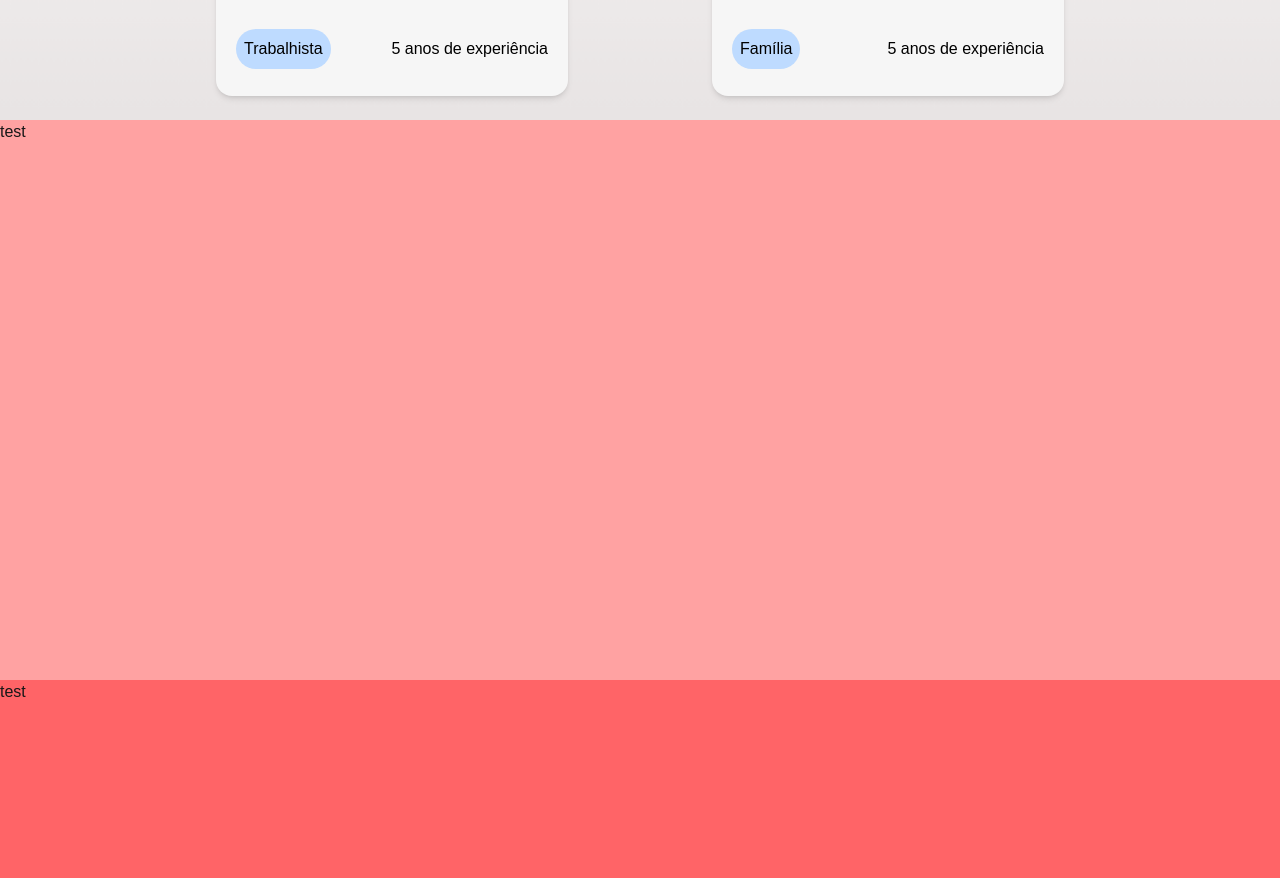
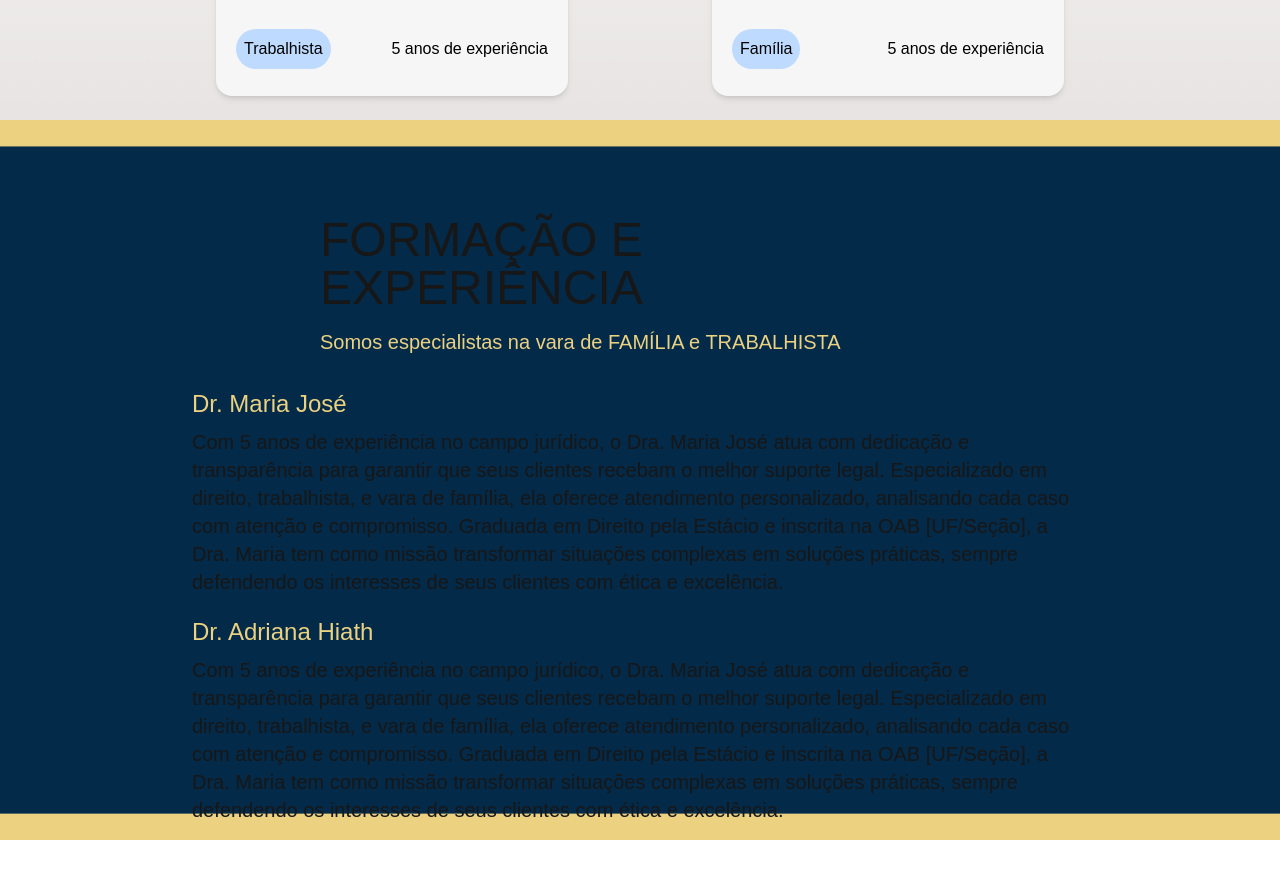
Before and after one commit to DavidSheltonSF/advogados-landing-page, a Next.js app: page / in a window 1280 px wide. Shown: the part 1000-1878 px from the top of the page. Built offline with nearby package versions, Linux system fonts and the light colour scheme.

Commit message:
feat: add whatsapp button to the page and  the description section;  make the page more responsive

```diff
--- a/src/app/page.tsx
+++ b/src/app/page.tsx
@@ -1,6 +1,7 @@
 import Image from "next/image";
 import { PageSection } from "./components/pageSection";
 import { ProfessionalCard } from "./components/professionalCard";
+import { WhatsAppButton } from "./components/whatsappButton";
 
 export default function Home() {
 
@@ -24,18 +25,36 @@ export default function Home() {
   return (
     <div className="flex flex-col">
       <PageSection backgroundImage="/bg-image-logo-with-name.png"/>
-      <PageSection backgroundImage="/bg-image-white.png">
-         <div className="flex items-center justify-center gap-36 w-full h-full">
+      <PageSection backgroundImage="/bg-image-white.png" mobileConfigClasses="max-md:h-[130vh]">
+         <div className="flex max-md:flex-col gap-36 max-md:gap-10 items-center justify-center w-full h-full">
           <ProfessionalCard {...professionals['maria']}/>
           <ProfessionalCard {...professionals['adriana']}/>
          </div>
       </PageSection>
-      <div className="bg-red-300 h-[70vh]">
-        test
-      </div>
-      <div className="bg-red-400 h-[70vh]">
-        test
-      </div>
+      <PageSection backgroundImage="bg-image-blue-with-border.png" mobileConfigClasses="max-[1766px]:h-[90vh] max-[1186px]:h-[120vh] max-[1186px]:h-[150vh]">
+        <div className="w-[50%] m-auto h-full flex flex-col items-center mt-8">
+          <header>
+            <div className="mt-16 ">
+              <h2 className="text-5xl my-4">FORMAÇÃO E EXPERIÊNCIA</h2>
+              <h3 className="text-secondary-color text-xl">Somos especialistas na vara de FAMÍLIA e TRABALHISTA</h3>
+            </div>
+          </header>
+          <main>
+            <div className="flex flex-col m-auto mt-8 gap-5 w-[70vw]">
+               <div className="flex flex-col w-full">
+                <h3 className="text-secondary-color text-2xl mb-2">Dr. Maria José</h3>
+                <p className="text-xl">Com 5 anos de experiência no campo jurídico, o Dra. Maria José atua com dedicação e transparência para garantir que seus clientes recebam o melhor suporte legal. Especializado em direito, trabalhista, e vara de família, ela oferece atendimento personalizado, analisando cada caso com atenção e compromisso. Graduada em Direito pela Estácio e inscrita na OAB [UF/Seção], a Dra. Maria tem como missão transformar situações complexas em soluções práticas, sempre defendendo os interesses de seus clientes com ética e excelência. </p>
+              </div>
+              <div className="flex flex-col ">
+                <h3 className="text-secondary-color text-2xl mb-2">Dr. Adriana Hiath</h3>
+                <p className="text-xl">Com 5 anos de experiência no campo jurídico, o Dra. Maria José atua com dedicação e transparência para garantir que seus clientes recebam o melhor suporte legal. Especializado em direito, trabalhista, e vara de família, ela oferece atendimento personalizado, analisando cada caso com atenção e compromisso. Graduada em Direito pela Estácio e inscrita na OAB [UF/Seção], a Dra. Maria tem como missão transformar situações complexas em soluções práticas, sempre defendendo os interesses de seus clientes com ética e excelência. </p>
+              </div>
+            </div>
+          </main>
+        </div>
+
+      </PageSection>
+      <WhatsAppButton/>
     </div>
   );
 }
```
